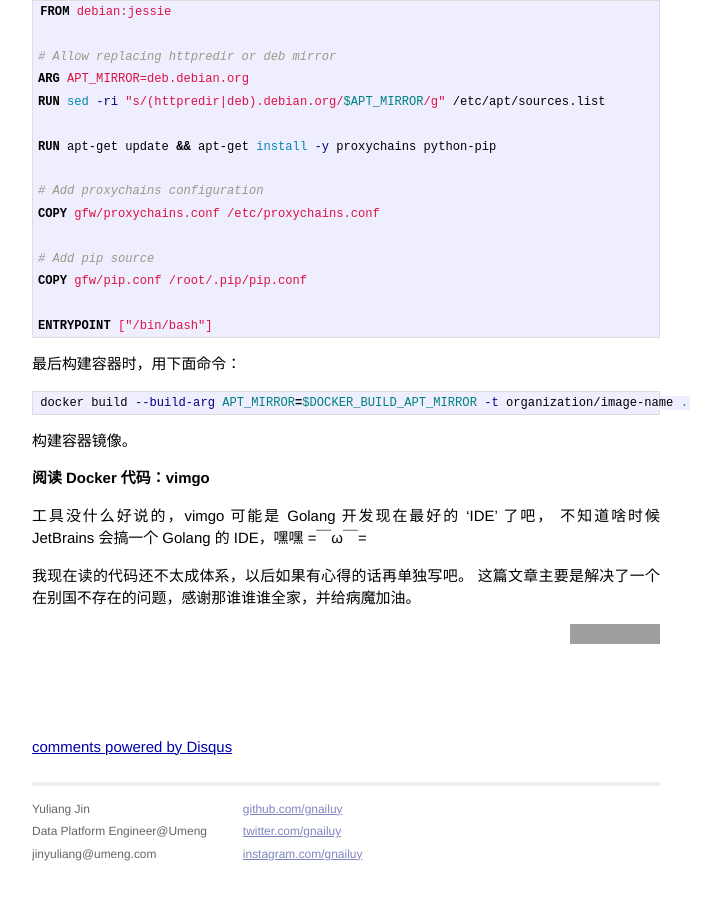
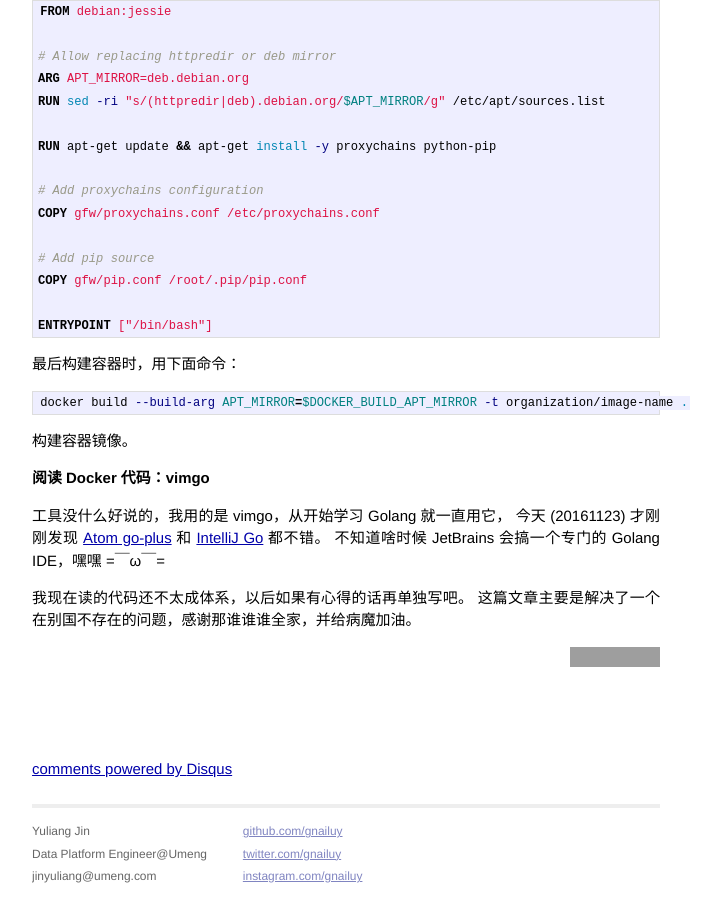
Before and after one commit to gnailuy/gnailuy.com, a Jekyll site: the page built from _posts/2016-11-22-docker-dev-env.markdown, in a window 1280 px wide and 900 px high, scrolled down 2057 px. Shown: the whole window, without its empty margins (294-1015 px from the left). Built offline with Jekyll 4.4.1, drawn with Linux system fonts in a browser that asks for light colours; Markdown is read by kramdown in place of the engine named in the settings; comment, search, counter and statistics services are not loaded; before the commit the page ends 2934 px from its top, so only the background shows below that; grey boxes are pictures that could not be loaded.

Commit message:
take back my words

```diff
--- a/_posts/2016-11-22-docker-dev-env.markdown
+++ b/_posts/2016-11-22-docker-dev-env.markdown
@@ -141,8 +141,9 @@ docker build --build-arg APT_MIRROR=$DOCKER_BUILD_APT_MIRROR -t organization/ima
 
 ### 阅读 Docker 代码：vimgo
 
-工具没什么好说的，vimgo 可能是 Golang 开发现在最好的 'IDE' 了吧，
-不知道啥时候 JetBrains 会搞一个 Golang 的 IDE，嘿嘿 =￣ω￣=
+工具没什么好说的，我用的是 vimgo，从开始学习 Golang 就一直用它，
+今天 (20161123) 才刚刚发现 [Atom go-plus][go-plus] 和 [IntelliJ Go][intellij-go] 都不错。
+不知道啥时候 JetBrains 会搞一个专门的 Golang IDE，嘿嘿 =￣ω￣=
 
 我现在读的代码还不太成体系，以后如果有心得的话再单独写吧。
 这篇文章主要是解决了一个在别国不存在的问题，感谢那谁谁谁全家，并给病魔加油。
@@ -150,3 +151,5 @@ docker build --build-arg APT_MIRROR=$DOCKER_BUILD_APT_MIRROR -t organization/ima
 [docker-dev]:   https://docs.docker.com/opensource/project/set-up-dev-env/
 [proxychains]:  http://proxychains.sourceforge.net/
 [pypi-douban]:  http://pypi.doubanio.com/
+[go-plus]:      https://atom.io/packages/go-plus
+[intellij-go]:  http://go-ide.com/
```
